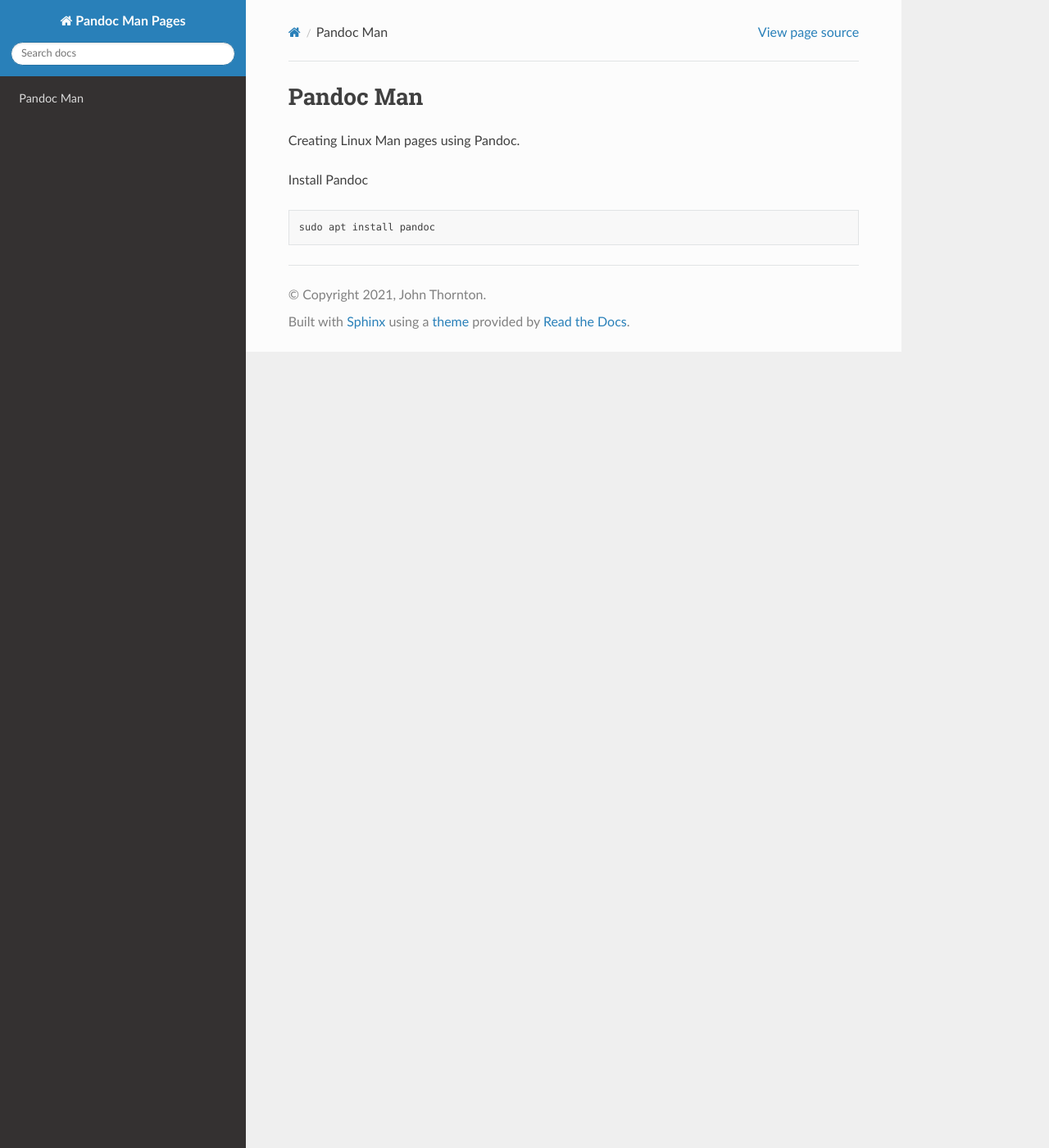
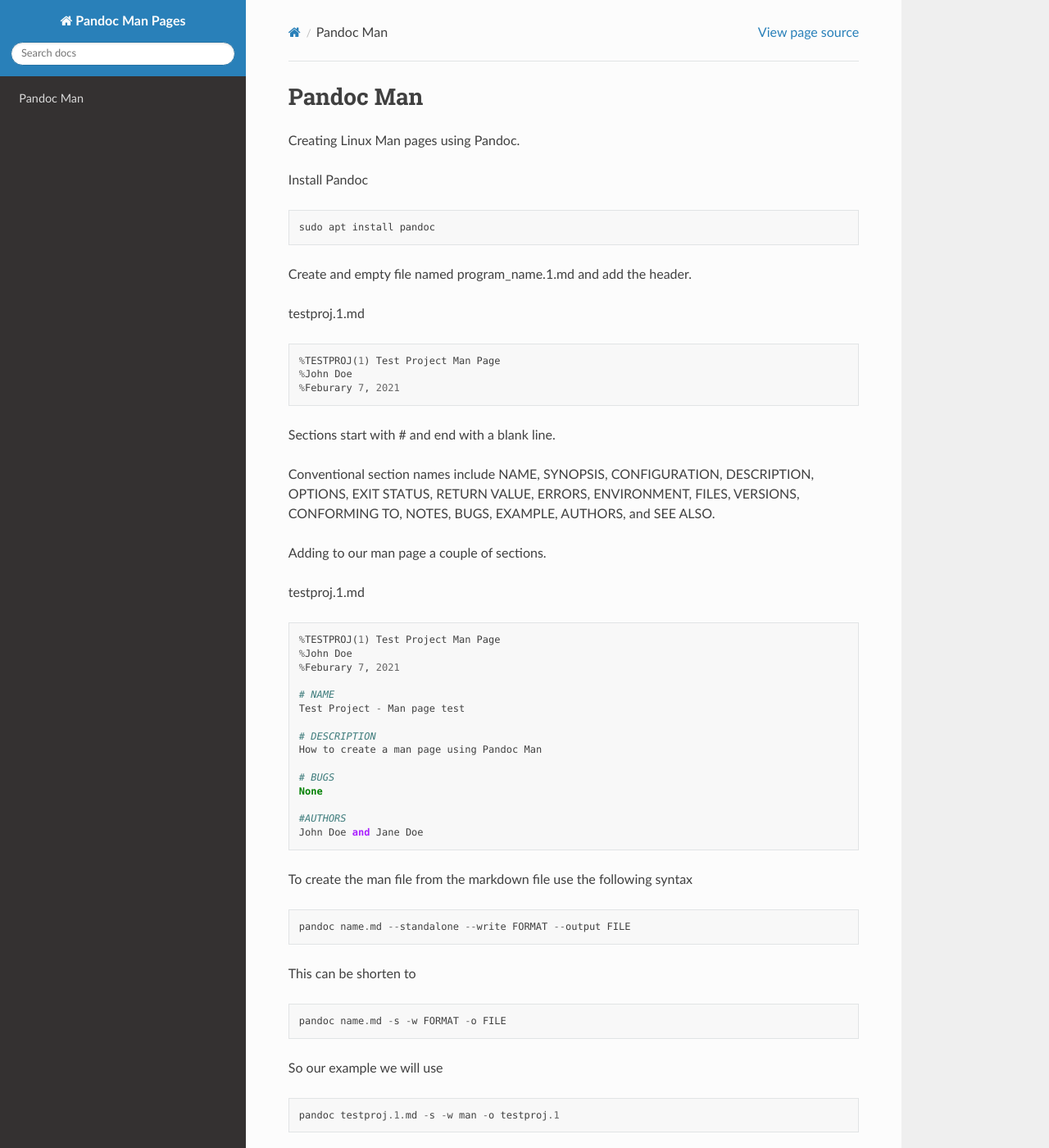
Before and after one commit to jethornton/pandoc-man, a Sphinx documentation site: the page built from docs/source/man.rst, in a window 1280 px wide and 1400 px high. Shown: the whole window at 82% size. Built offline with Sphinx 7.4.7 and the Read the Docs theme 2.0.0, drawn with Linux system fonts in a browser that asks for light colours; pages that are not in the unit, such as notebooks, are missing from menus.

Commit message:
add content

```diff
--- a/docs/source/man.rst
+++ b/docs/source/man.rst
@@ -7,3 +7,57 @@
 ::
 
 	sudo apt install pandoc
+
+Create and empty file named program_name.1.md and add the header.
+
+testproj.1.md
+::
+
+	%TESTPROJ(1) Test Project Man Page
+	%John Doe
+	%Feburary 7, 2021
+
+
+Sections start with # and end with a blank line.
+
+Conventional section names include NAME, SYNOPSIS,  CONFIGURATION,
+DESCRIPTION,  OPTIONS, EXIT STATUS,  RETURN VALUE,  ERRORS,
+ENVIRONMENT,  FILES, VERSIONS, CONFORMING TO, NOTES, BUGS, EXAMPLE,
+AUTHORS, and SEE ALSO.
+
+Adding to our man page a couple of sections.
+
+testproj.1.md
+::
+
+	%TESTPROJ(1) Test Project Man Page
+	%John Doe
+	%Feburary 7, 2021
+
+	# NAME
+	Test Project - Man page test
+
+	# DESCRIPTION
+	How to create a man page using Pandoc Man
+
+	# BUGS
+	None
+
+	#AUTHORS
+	John Doe and Jane Doe
+
+
+To create the man file from the markdown file use the following syntax
+::
+
+	pandoc name.md --standalone --write FORMAT --output FILE
+
+This can be shorten to
+::
+
+	pandoc name.md -s -w FORMAT -o FILE
+
+So our example we will use
+::
+
+	pandoc testproj.1.md -s -w man -o testproj.1
```
